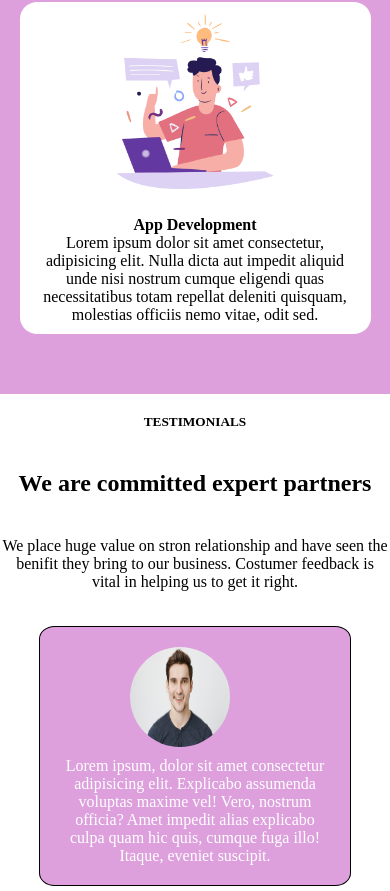
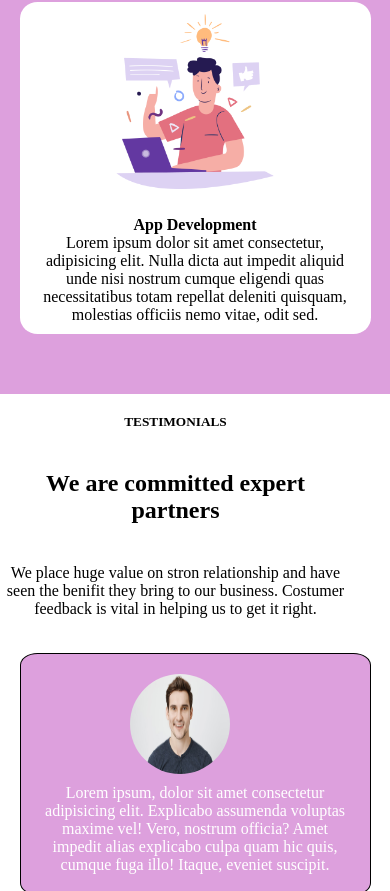
Before and after one commit to Maino24/htmlcss-responsive-layout, a plain HTML site: page index.html in a window 390 px wide. Shown: the part 2389-3280 px from the top of the page. Drawn offline with Linux system fonts and the light colour scheme.

Commit message:
terza section tablet

```diff
--- a/css/style.css
+++ b/css/style.css
@@ -480,7 +480,6 @@ footer{
         width: 100%;
         margin: auto;
         display: flex;
-        border-radius: 20%;
         flex-direction: column;
         justify-content: center;
         align-items: center;
@@ -491,10 +490,11 @@ footer{
         width: 90%;
         padding-top: 40px;
         padding-bottom: 20px;
+        color: white;
     }
 
     .img2 {
-        width: 90%;
+        width: 100%;
         height: 500px;
         padding-bottom: 20px;
         text-align: left;
@@ -510,5 +510,16 @@ footer{
         border-radius: 5%;
     }
 
+    .container-third-section {
+        text-align: center;
+        padding: 20px 0;
+        width: 90%;
+    }
+
+    .testimonial {
+        padding: 20px;
+        align-items: center;
+        width: 90%;
+    }
 
 }
--- a/index.html
+++ b/index.html
@@ -82,7 +82,7 @@
             <diV class=" container-third-section">
                 <h5>TESTIMONIALS</h5>
                 <h2 class="titolo-second-section">We are committed expert partners</h2>
-                <p>We place huge value on stron relationship and have seen the benifit they bring to our business. Costumer feedback is vital in helping us to get it right.</p>
+                <p class="paragrafo-terza-section">We place huge value on stron relationship and have seen the benifit they bring to our business. Costumer feedback is vital in helping us to get it right.</p>
             </diV>
             <div class="testimonial">
                 <img src="./img/testimonial1.jpg" class="img-third" alt="">
```
